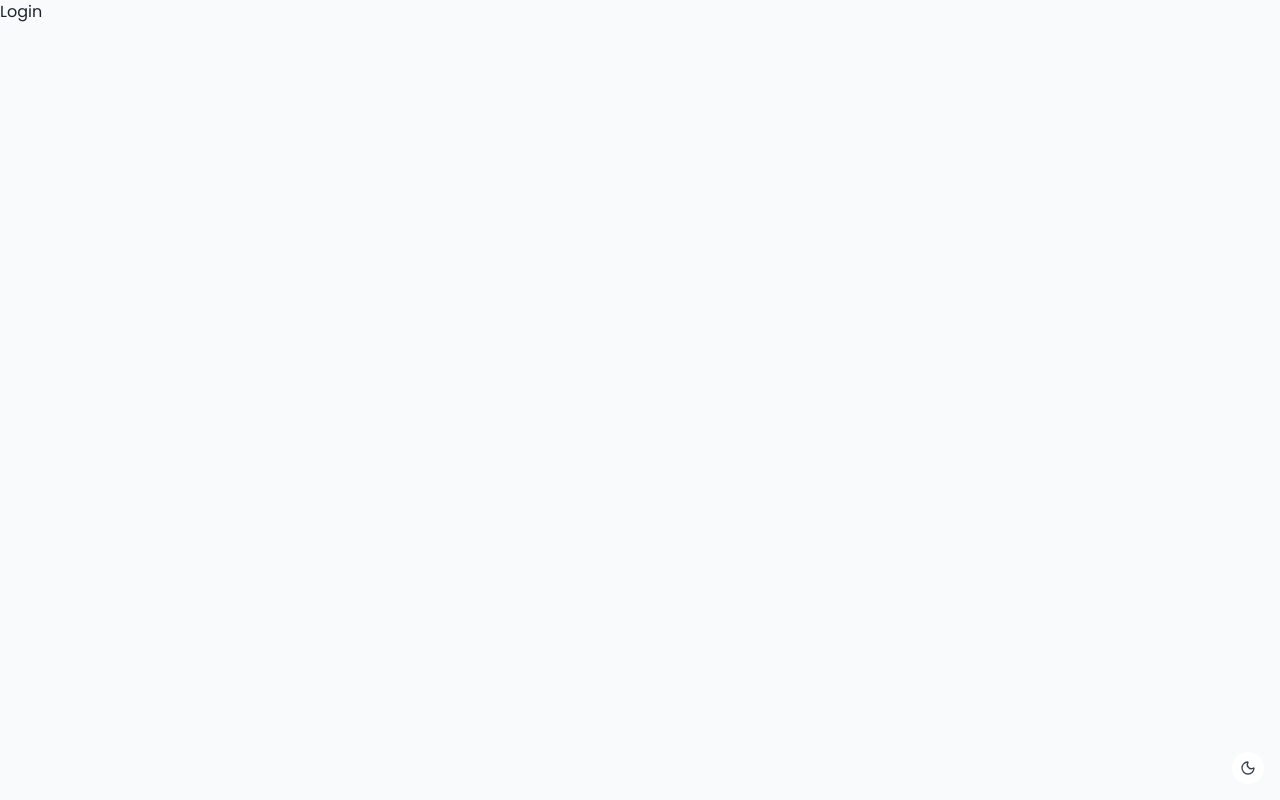
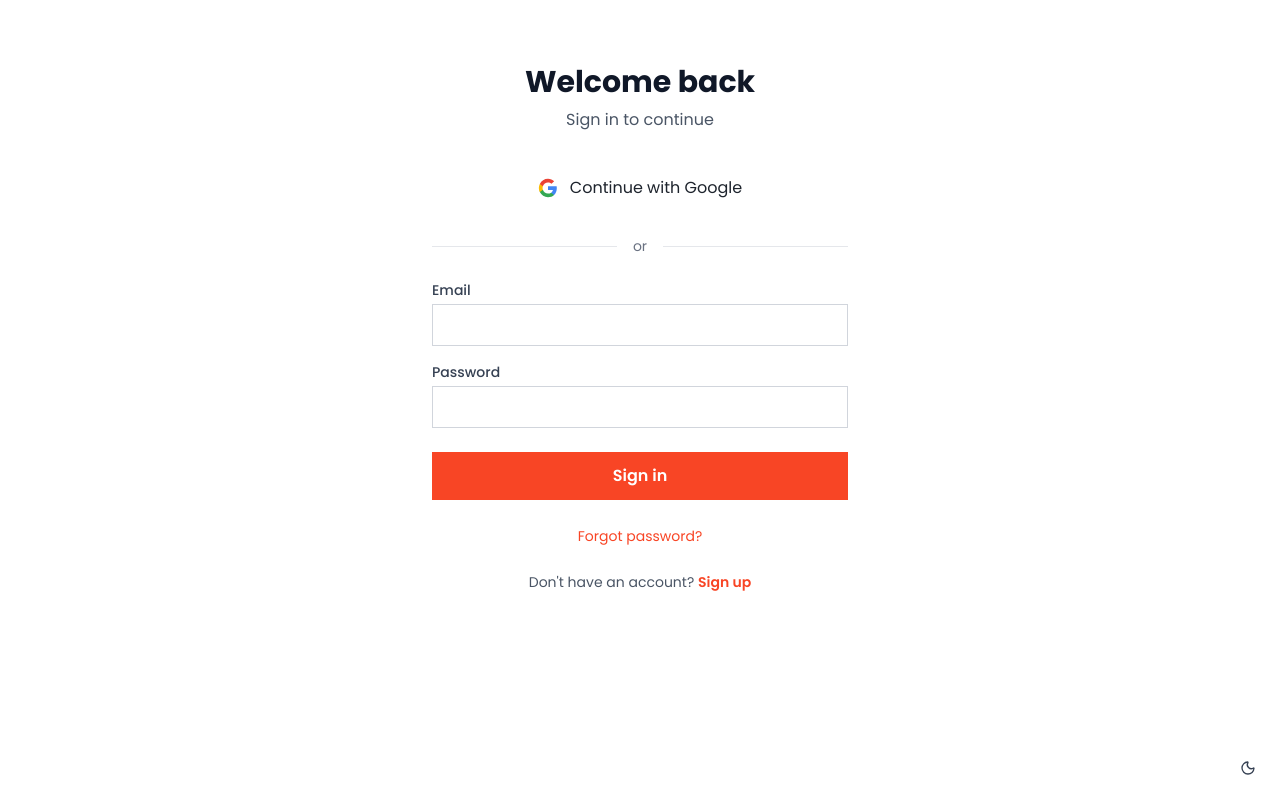
Before and after one commit to Francis-250/airbnb-klab, a React (Vite) app in the folder frontend/: page /login in a window 1280 px wide. Built offline with nearby package versions, Linux system fonts and the light colour scheme.

Commit message:
added_login

```diff
--- a/frontend/src/pages/Listing.tsx
+++ b/frontend/src/pages/Listing.tsx
@@ -26,72 +26,8 @@ export default function Listing() {
   };
 
   return (
-    <div
-      style={{ fontFamily: "'DM Sans', sans-serif" }}
-      className="min-h-screen"
-    >
-      <div className="fixed top-0 left-0 right-0 z-30 px-8 pt-5 pb-4 bg-white dark:bg-[#111111]">
-        <div className="flex items-stretch bg-[#F7F7F7] dark:bg-[#1E1E1E] rounded-2xl overflow-hidden p-1.5 gap-0 w-full">
-          <div className="flex flex-col flex-1 px-4 py-2.5 border-r border-[#EBEBEB] dark:border-[#2A2A2A] min-w-0">
-            <span className="text-[10px] font-semibold tracking-widest uppercase text-[#AAAAAA] mb-1">
-              Search
-            </span>
-            <div className="flex items-center gap-2">
-              <Search className="w-3.5 h-3.5 text-[#CCCCCC] shrink-0" />
-              <input
-                type="text"
-                placeholder="Landmark, place…"
-                className="w-full text-[13px] text-[#111] dark:text-white placeholder-[#CCCCCC] bg-transparent outline-none font-normal"
-              />
-            </div>
-          </div>
-
-          <div className="flex flex-col flex-1 px-4 py-2.5 border-r border-[#EBEBEB] dark:border-[#2A2A2A] min-w-0">
-            <span className="text-[10px] font-semibold tracking-widest uppercase text-[#AAAAAA] mb-1">
-              Location
-            </span>
-            <div className="flex items-center gap-2">
-              <MapPin className="w-3.5 h-3.5 text-[#CCCCCC] shrink-0" />
-              <select className="w-full text-[13px] text-[#111] dark:text-white bg-transparent outline-none appearance-none cursor-pointer font-normal">
-                <option value="" disabled selected>
-                  Select city…
-                </option>
-                <option>Kigali, Rwanda</option>
-                <option>Nairobi, Kenya</option>
-                <option>Kampala, Uganda</option>
-                <option>Dar es Salaam, TZ</option>
-                <option>Addis Ababa, ET</option>
-              </select>
-            </div>
-          </div>
-
-          <div className="flex flex-col flex-1 px-4 py-2.5 min-w-0">
-            <span className="text-[10px] font-semibold tracking-widest uppercase text-[#AAAAAA] mb-1">
-              Price range
-            </span>
-            <div className="flex items-center gap-2">
-              <DollarSign className="w-3.5 h-3.5 text-[#CCCCCC] shrink-0" />
-              <select className="w-full text-[13px] text-[#111] dark:text-white bg-transparent outline-none appearance-none cursor-pointer font-normal">
-                <option value="" disabled selected>
-                  Any price
-                </option>
-                <option>Free</option>
-                <option>Under $25</option>
-                <option>$25 – $50</option>
-                <option>$50 – $100</option>
-                <option>$100+</option>
-              </select>
-            </div>
-          </div>
-
-          <button className="flex items-center gap-2 px-6 bg-(--color-primary) text-white text-[13px] font-semibold tracking-wide rounded-xl shrink-0 transition-opacity hover:opacity-90">
-            <Search className="w-3.5 h-3.5" />
-            Search
-          </button>
-        </div>
-      </div>
-
-      <div className="grid grid-cols-[260px_1fr] gap-6 px-8 pt-25 pb-10">
+    <div className="min-h-screen">
+      <div className="grid grid-cols-[260px_1fr] gap-6">
         <aside className="sticky top-25 h-fit bg-white dark:bg-[#1A1A1A] rounded-2xl p-6">
           <div className="flex items-center gap-2 mb-6">
             <SlidersHorizontal className="w-4 h-4 text-(--color-primary)" />
@@ -130,6 +66,25 @@ export default function Listing() {
           </div>
 
           <div className="h-px bg-[#EBEBEB] dark:bg-[#2A2A2A] mb-6" />
+          <div>
+            <p className="text-[13px] font-semibold text-[#111] dark:text-white mb-1">
+              Your Wish
+            </p>
+            <p className="text-[12px] text-[#AAAAAA] mb-4">
+              Search for your dream destination
+            </p>
+            <div className="flex items-center gap-2">
+              <span className="w-4 h-4 rounded flex items-center justify-center shrink-0 transition-colors bg-[#EBEBEB] dark:bg-[#2A2A2A] group-hover:bg-[#DDDDDD] dark:group-hover:bg-[#333]">
+                <Search className="w-3 h-3" />
+              </span>
+              <input
+                type="text"
+                placeholder="Search your wish"
+                className="w-full bg-[#EBEBEB] dark:bg-[#2A2A2A] py-2 px-3 text-[13px] text-[#333] dark:text-[#CCCCCC] outline-none transition-colors"
+              />
+            </div>
+          </div>
+          <div className="h-px bg-[#EBEBEB] dark:bg-[#2A2A2A] mb-6" />
 
           <div>
             <p className="text-[13px] font-semibold text-[#111] dark:text-white mb-1">
@@ -148,7 +103,7 @@ export default function Listing() {
                   >
                     <span
                       onClick={() => toggleCategory(category.title)}
-                      className={`w-4 h-4 rounded flex items-center justify-center shrink-0 transition-colors ${
+                      className={`w-4 h-4 rounded flex items-center justify-center flex-shrink-0 transition-colors ${
                         checked
                           ? "bg-(--color-primary)"
                           : "bg-[#EBEBEB] dark:bg-[#2A2A2A] group-hover:bg-[#DDDDDD] dark:group-hover:bg-[#333]"
--- a/frontend/src/pages/Login.tsx
+++ b/frontend/src/pages/Login.tsx
@@ -1,3 +1,124 @@
+import { useState } from "react";
+
 export default function Login() {
-  return <div>Login</div>;
+  const [email, setEmail] = useState("");
+  const [password, setPassword] = useState("");
+  const [isLoading, setIsLoading] = useState(false);
+
+  const handleGoogleLogin = () => {
+    setIsLoading(true);
+    setTimeout(() => {
+      setIsLoading(false);
+    }, 1000);
+  };
+
+  const handleSubmit = (e: React.FormEvent) => {
+    e.preventDefault();
+    setIsLoading(true);
+    // Email login logic here
+    setTimeout(() => {
+      setIsLoading(false);
+    }, 1000);
+  };
+
+  return (
+    <div className="min-h-screen bg-white">
+      <div className="max-w-md mx-auto px-4 py-16">
+        <div className="text-center mb-8">
+          <h1 className="text-3xl font-bold text-gray-900">Welcome back</h1>
+          <p className="text-gray-600 mt-2">Sign in to continue</p>
+        </div>
+
+        <button
+          onClick={handleGoogleLogin}
+          disabled={isLoading}
+          className="w-full flex items-center justify-center gap-3 py-3 bg-white hover:bg-gray-50 transition-colors disabled:opacity-50"
+        >
+          <svg className="w-5 h-5" viewBox="0 0 24 24">
+            <path
+              fill="#4285F4"
+              d="M22.56 12.25c0-.78-.07-1.53-.2-2.25H12v4.26h5.92c-.26 1.37-1.04 2.53-2.21 3.31v2.77h3.57c2.08-1.92 3.28-4.74 3.28-8.09z"
+            />
+            <path
+              fill="#34A853"
+              d="M12 23c2.97 0 5.46-.98 7.28-2.66l-3.57-2.77c-.98.66-2.23 1.06-3.71 1.06-2.86 0-5.29-1.93-6.16-4.53H2.18v2.84C3.99 20.53 7.7 23 12 23z"
+            />
+            <path
+              fill="#FBBC05"
+              d="M5.84 14.09c-.22-.66-.35-1.36-.35-2.09s.13-1.43.35-2.09V7.07H2.18C1.43 8.55 1 10.22 1 12s.43 3.45 1.18 4.93l2.85-2.22.81-.62z"
+            />
+            <path
+              fill="#EA4335"
+              d="M12 5.38c1.62 0 3.06.56 4.21 1.64l3.15-3.15C17.45 2.09 14.97 1 12 1 7.7 1 3.99 3.47 2.18 7.07l3.66 2.84c.87-2.6 3.3-4.53 6.16-4.53z"
+            />
+          </svg>
+          <span>Continue with Google</span>
+        </button>
+
+        <div className="relative my-6">
+          <div className="absolute inset-0 flex items-center">
+            <div className="w-full h-px bg-gray-200"></div>
+          </div>
+          <div className="relative flex justify-center text-sm">
+            <span className="px-4 bg-white text-gray-500">or</span>
+          </div>
+        </div>
+
+        <form onSubmit={handleSubmit}>
+          <div className="mb-4">
+            <label className="block text-sm font-medium text-gray-700 mb-1">
+              Email
+            </label>
+            <input
+              type="email"
+              value={email}
+              onChange={(e) => setEmail(e.target.value)}
+              required
+              className="w-full px-3 py-2 bg-white border border-gray-300 focus:border-(--color-primary) focus:outline-none transition-colors"
+            />
+          </div>
+
+          <div className="mb-6">
+            <label className="block text-sm font-medium text-gray-700 mb-1">
+              Password
+            </label>
+            <input
+              type="password"
+              value={password}
+              onChange={(e) => setPassword(e.target.value)}
+              required
+              className="w-full px-3 py-2 bg-white border border-gray-300 focus:border-(--color-primary) focus:outline-none transition-colors"
+            />
+          </div>
+
+          <button
+            type="submit"
+            disabled={isLoading}
+            className="w-full py-3 bg-(--color-primary) text-white font-semibold hover:bg-(--color-primary)/90 transition-colors disabled:opacity-50"
+          >
+            {isLoading ? "Signing in..." : "Sign in"}
+          </button>
+        </form>
+
+        <div className="text-center mt-6">
+          <a
+            href="#"
+            className="text-sm text-(--color-primary) hover:underline"
+          >
+            Forgot password?
+          </a>
+        </div>
+
+        <p className="text-center text-sm text-gray-600 mt-6">
+          Don't have an account?{" "}
+          <a
+            href="#"
+            className="text-(--color-primary) hover:underline font-semibold"
+          >
+            Sign up
+          </a>
+        </p>
+      </div>
+    </div>
+  );
 }
```
